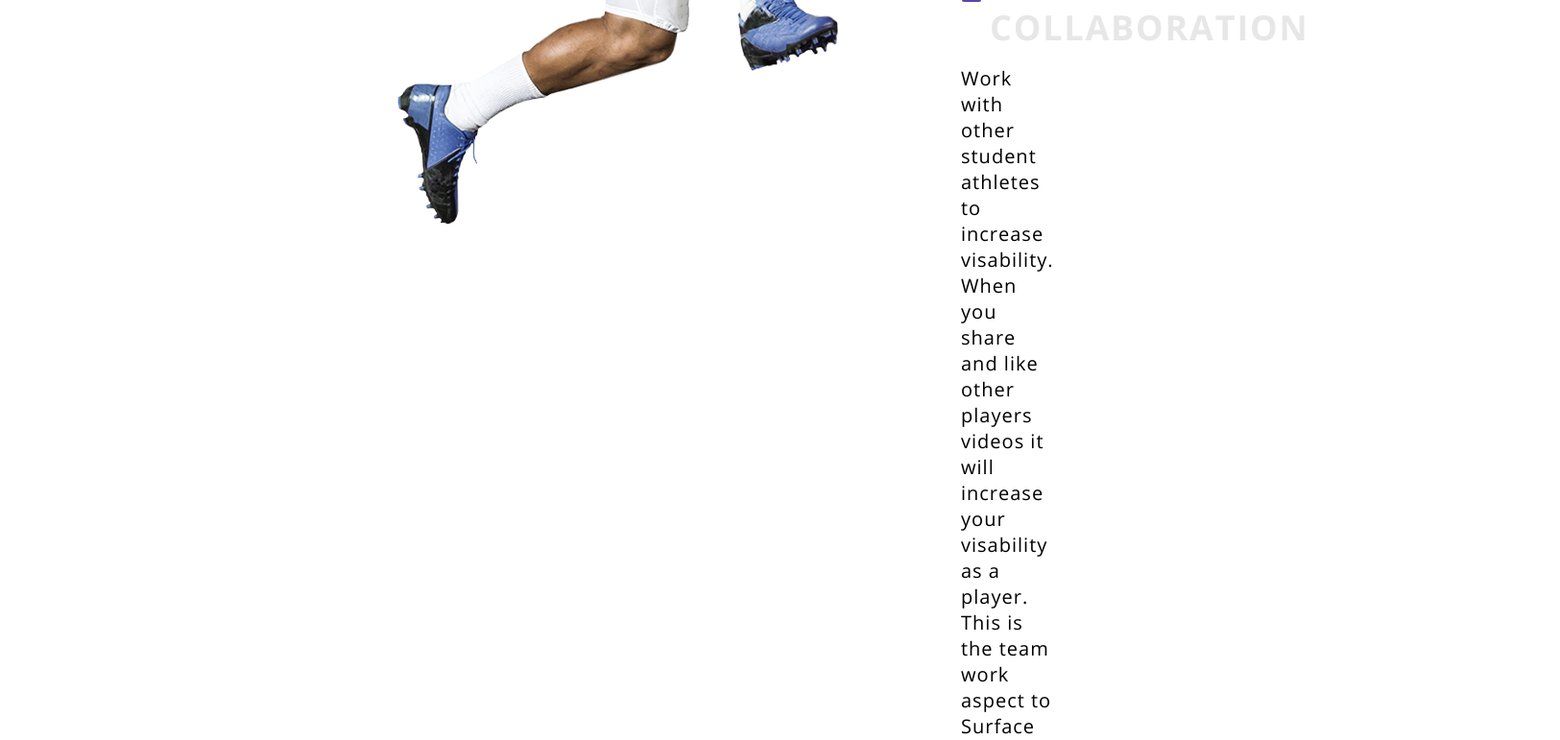
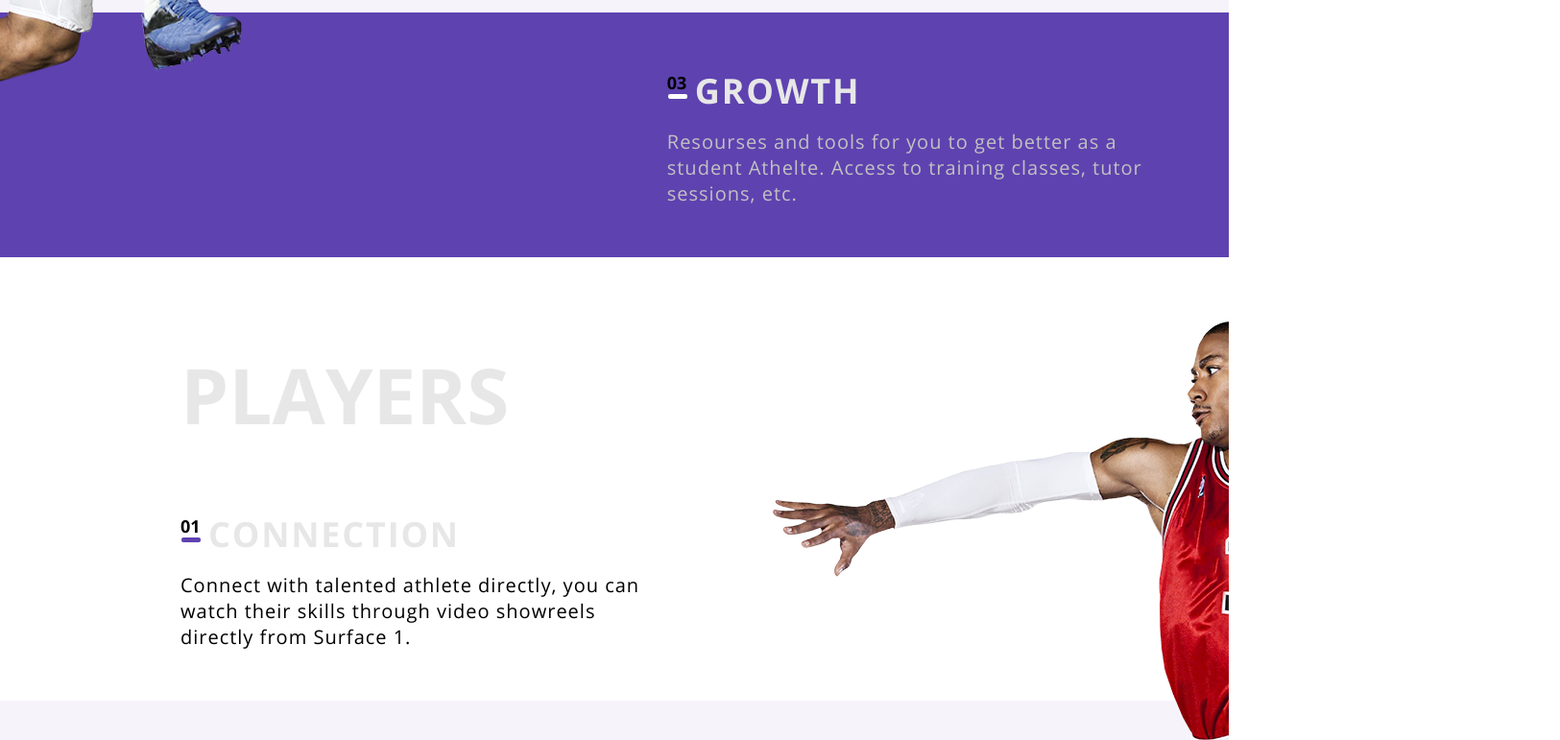
Before and after one commit to ZenkiOo/Surface, a plain HTML site: page index.html in a window 1280 px wide. Shown: the part 1664-2435 px from the top of the page at 96% size, 1625 px wide, since content can reach past the window. Drawn offline with Linux system fonts and the light colour scheme.

Commit message:
version 0.9.1

```diff
--- a/css/desktop.css
+++ b/css/desktop.css
@@ -1,12 +1,19 @@
 .header {
   padding: 44px 20px 108px 20px;
+  background-image: url(../img/football_1920.jpg);
+}
+.header-content {
+  align-items: center;
 }
 .logo-main {
   width: 190px;
 }
 .welcome-rows {
-  margin: 265px auto 0 auto;
-  width: 1605px;
+  margin-top: 0;
+  padding-top: 265px;
+  width: 86%;
+  min-width: 1157px;
+  max-width: 1605px;
 }
 .welcome-row {
   font-size: 90px;
@@ -24,39 +31,38 @@
 .welcome-button {
   width: 310px;
 }
-.steps-main-title {
-  padding: 0 33px 0px 1001px;
-  font-size: 80px;
+.steps-item-container {
+  margin: 0 auto;
+  max-width: 1920px;
 }
-.steps-main-title-two {
-  padding: 0 970px 0 181px;
+.item {
+  width: 48.3%;
 }
-.three-steps-container {
-  padding: 95px 0 0 0;
+.steps::before {
+  background-image: url(../img/footballer_566.png);
+  background-position: right 950px top 30px;
+  bottom: -65px;
 }
-.three-steps-one::before {
-  background-image: url(../img/footballer_566.png);
-  background-position: 385px 30px;
-  bottom: -60px;
-}
-.three-steps-two::before {
+.steps-2::before {
   background-image: url(../img/basketballer_991.png);
   background-position: 800px 25px;
   bottom: -30px;
 }
-.step {
-  padding: 65px 179px 40px 1001px;
+.steps-main-title {
+  padding-top: 88px;
+  padding-bottom: 10px;
 }
-.step-left {
-  padding: 65px 970px 40px 181px;
+.item-numbered {
+  padding-top: 57px;
+  padding-bottom: 53px;
 }
-.step-second {
-  padding-bottom: 55px;
+.item-2 {
+  margin-left: 155px;
+  padding-right: 80px;
 }
-.step-third {
-  padding: 50px 179px 53px 1001px;
+.steps-num {
+  top: 61px;
 }
-
 .steps-title {
   padding-bottom: 15px;
   font-size: 36px;
@@ -66,7 +72,6 @@
   line-height: 27px;
   letter-spacing: 0.05em;
 }
-
 .use-one,
 .use-three {
   flex-direction: row;
@@ -125,6 +130,9 @@
   font-size: 30px;
   line-height: 23px;
 }
+.footer {
+  background-image: url(../img/game_1920.jpg);
+}
 .footer-title::before {
   top: 9px;
   margin-left: -436px;
--- a/css/laptop.css
+++ b/css/laptop.css
@@ -1,5 +1,6 @@
 .header {
   padding: 39px 58px 92px 58px;
+  background-image: url(../img/football_1280.jpg);
 }
 .logo-main {
   width: 205px;
@@ -23,7 +24,6 @@
   justify-content: space-between;
 }
 .welcome-button {
-  /* width: 310px; */
   width: 47.5%;
   height: 77px;
   border-radius: 39px;
@@ -56,34 +56,35 @@
   width: 42px;
   height: 42px;
 }
-.three-steps-container {
-  padding: 55px 0 0 0;
-}
-.three-steps-one::before {
+.steps::before {
   background-image: url(../img/footballer_497.png);
   background-position: -160px 90px;
 }
-.three-steps-two::before {
+.steps-2::before {
   background-image: url(../img/basketballer_436.png);
   background-position: 100% 37px;
 }
-.step {
-  padding: 30px 33px 30px 291px;
+.steps-item-container {
+  display: flex;
+}
+.steps-item-container-1 {
+  justify-content: flex-end;
+}
+.item {
+  width: 64.5%;
+  padding-right: 33px;
+  padding-left: 33px;
 }
 .steps-main-title {
-  padding: 0 33px 0px 291px;
+  padding-top: 58px;
+  padding-bottom: 0;
+}
+.steps-main-title-h3 {
   font-size: 80px;
 }
-.step-left {
-  padding: 29px 320px 37px 33px;
-}
-.steps-main-title-two {
-  padding: 0 33px 0 33px;
-}
-.steps-title {
-  font-size: 32px;
-  padding-left: 5px;
-  letter-spacing: 0.05em;
+.item-numbered {
+  padding-top: 30px;
+  padding-bottom: 30px;
 }
 .steps-num {
   top: 34px;
@@ -95,8 +96,12 @@
   top: 24px;
   left: 1px;
 }
+.steps-title {
+  font-size: 32px;
+  letter-spacing: 0.05em;
+}
 .steps-text {
-  line-height: 26px;
+  line-height: 27px;
   letter-spacing: 0.05em;
 }
 .use-content {
@@ -127,6 +132,7 @@
 }
 .footer {
   padding: 317px 0 20px 0;
+  background-image: url(../img/game_1280.jpg);
 }
 .footer-title::before {
   top: -191px;
--- a/css/style.css
+++ b/css/style.css
@@ -40,7 +40,7 @@ body {
   right: 0;
   bottom: 0;
   left: 0;
-  background-color: #040035;
+  background-color: #0a0e34;
   opacity: 0.9;
 }
 .header-content {
@@ -117,54 +117,46 @@ body {
 .welcome-button-goo {
   margin-top: 15px;
 }
-.three-steps {
+.steps,
+.steps-2 {
   position: relative;
 }
-.three-steps-container {
-  padding: 8px 0 0 0;
-}
-.three-steps-one::before {
+.steps::before,
+.steps-2::before {
   content: "";
   position: absolute;
   top: 0;
   right: 0;
   bottom: 0;
   left: 0;
-  background-image: url(../img/footballer_192.png);
   background-repeat: no-repeat;
-  background-position: center 80px;
   z-index: 3;
 }
-.three-steps-two::before {
-  content: "";
-  position: absolute;
-  top: 0;
-  right: 0;
-  bottom: 0;
-  left: 0;
+.steps::before {
+  background-image: url(../img/footballer_192.png);
+  background-position: center 80px;
+}
+.steps-2::before {
   background-image: url(../img/basketballer_302.png);
-  background-repeat: no-repeat;
   background-position: center 80px;
-  z-index: 3;
+}
+.item {
+  padding-right: 20px;
+  padding-left: 20px;
 }
 .steps-main-title {
-  padding: 0 0 255px 20px;
+  padding-top: 8px;
+  padding-bottom: 255px;
+}
+.steps-main-title-h3 {
   font-size: 50px;
   font-weight: bold;
   color: #e7e7e7;
 }
-.step {
-  padding: 51px 20px 52px 20px;
+.item-numbered {
   position: relative;
-}
-.steps-title {
-  margin-left: 25px;
-  padding-bottom: 19px;
-  font-weight: bold;
-  font-size: 23px;
-  letter-spacing: 1px;
-  color: #e7e7e7;
-  position: relative;
+  padding-top: 51px;
+  padding-bottom: 52px;
 }
 .steps-num {
   position: absolute;
@@ -189,26 +181,35 @@ body {
 .steps-num-white::after {
   background-color: #fff;
 }
+.steps-title {
+  margin-left: 29px;
+  padding-bottom: 19px;
+  font-weight: bold;
+  font-size: 23px;
+  letter-spacing: 1px;
+  color: #e7e7e7;
+  position: relative;
+}
 .steps-text {
   line-height: 18px;
   letter-spacing: 0.01em;
 }
-.white-text {
+.steps-text-white {
   color: #c1c1c1;
 }
-.step-third {
+.steps-item-2 {
+  background-color: #f6f4fa;
+}
+.steps-item-3 {
   background-color: #5e42b0;
 }
-.step-third-two {
+.steps-item-3-2 {
   background-color: #090c35;
 }
 .use-block {
   display: flex;
   flex-direction: column;
 }
-/* .use-img {
-  max-width: 100%;
-} */
 .use-img-current {
   display: block;
   width: 100%;
@@ -271,7 +272,7 @@ body {
   right: 0;
   bottom: 0;
   left: 0;
-  background-color: #040035;
+  background-color: #0a0e34;
   opacity: 0.9;
 }
 .footer-content {
--- a/index.html
+++ b/index.html
@@ -81,10 +81,17 @@
         </div>
       </header>
       <main class="main">
-        <section class="three-steps">
-          <div class="three-steps-container three-steps-one">
-            <h3 class="steps-main-title upp-text">athlets</h3>
-            <div class="step step-first">
+        <section class="steps">
+          <div class="steps-item">
+            <div class="steps-item-container steps-item-container-1">
+              <div class="item steps-main-title">
+                <h3 class="steps-main-title-h3 upp-text">athlets</h3>
+              </div>
+            </div>
+          </div>
+          <div class="steps-item">
+            <div class="steps-item-container steps-item-container-1">
+              <div class="item item-numbered">
                 <span class="steps-num">01</span>
                 <h4 class="steps-title upp-text">connection</h4>
                 <p class="steps-text">
@@ -92,33 +99,46 @@
                   profile.
                 </p>
               </div>
-            <div class="step step-second">
+            </div>
+          </div>
+          <div class="steps-item steps-item-2">
+            <div class="steps-item-container steps-item-container-1">
+              <div class="item item-numbered">
                 <span class="steps-num">02</span>
                 <h4 class="steps-title upp-text">collaboration</h4>
                 <p class="steps-text">
                   Work with other student athletes to increase visability. When
                   you share and like other players videos it will increase your
-                visability as a player. This is the team work aspect to Surface
-                1.
-              </p>
-            </div>
-            <div class="step step-third">
-              <span class="steps-num steps-num-white">03</span>
-              <h4 class="steps-title upp-text">growth</h4>
-              <p class="steps-text">
-                Resourses and tools for you to get better as a student Athelte.
-                Access to training classes, tutor sessions, etc.
+                  visability as a player. This is the team work aspect to
+                  Surface 1.
                 </p>
               </div>
             </div>
+          </div>
+          <div class="steps-item steps-item-3">
+            <div class="steps-item-container steps-item-container-1">
+              <div class="item item-numbered">
+                <span class="steps-num steps-num-white">03</span>
+                <h4 class="steps-title upp-text">growth</h4>
+                <p class="steps-text steps-text-white">
+                  Resourses and tools for you to get better as a student
+                  Athelte. Access to training classes, tutor sessions, etc.
+                </p>
+              </div>
+            </div>
+          </div>
         </section>
-
-        <section class="three-steps three-steps-two">
-          <div class="three-steps-container three-steps-two">
-            <h3 class="steps-main-title steps-main-title-two upp-text">
-              players
-            </h3>
-            <div class="step step-left step-first">
+        <section class="steps-2">
+          <div class="steps-item">
+            <div class="steps-item-container">
+              <div class="item steps-main-title item-2">
+                <h3 class="steps-main-title-h3 upp-text">players</h3>
+              </div>
+            </div>
+          </div>
+          <div class="steps-item">
+            <div class="steps-item-container">
+              <div class="item item-numbered item-2">
                 <span class="steps-num">01</span>
                 <h4 class="steps-title upp-text">connection</h4>
                 <p class="steps-text">
@@ -126,24 +146,34 @@
                   skills through video showreels directly from Surface 1.
                 </p>
               </div>
-            <div class="step step-left step-second">
+            </div>
+          </div>
+          <div class="steps-item steps-item-2">
+            <div class="steps-item-container">
+              <div class="item item-numbered item-2">
                 <span class="steps-num">02</span>
                 <h4 class="steps-title upp-text">collaboration</h4>
                 <p class="steps-text">
-                Work with recruiter to increase your chances of finding talented
-                athlete
-              </p>
-            </div>
-            <div class="step step-left step-third-two">
-              <span class="steps-num steps-num-white steps-num-purple">03</span>
-              <h4 class="steps-title upp-text white-text">growth</h4>
-              <p class="steps-text white-text">
-                Save your time, recruit proper athlets for your team
+                  Work with recruiter to increase your chances of finding
+                  talented athlete
                 </p>
               </div>
             </div>
+          </div>
+          <div class="steps-item steps-item-3-2">
+            <div class="steps-item-container">
+              <div class="item item-numbered item-2">
+                <span class="steps-num steps-num-white steps-num-purple"
+                  >03</span
+                >
+                <h4 class="steps-title upp-text">growth</h4>
+                <p class="steps-text steps-text-white">
+                  Save your time, recruit proper athlets for your <br />team
+                </p>
+              </div>
+            </div>
+          </div>
         </section>
-
         <section class="use">
           <div class="use-block use-one">
             <div class="use-subblock use-img">
@@ -235,7 +265,6 @@
           </div>
         </section>
       </main>
-
       <footer class="footer">
         <div class="footer-content">
           <div class="footer-title">
```
Lines whose indentation alone changed are shown as unchanged.
